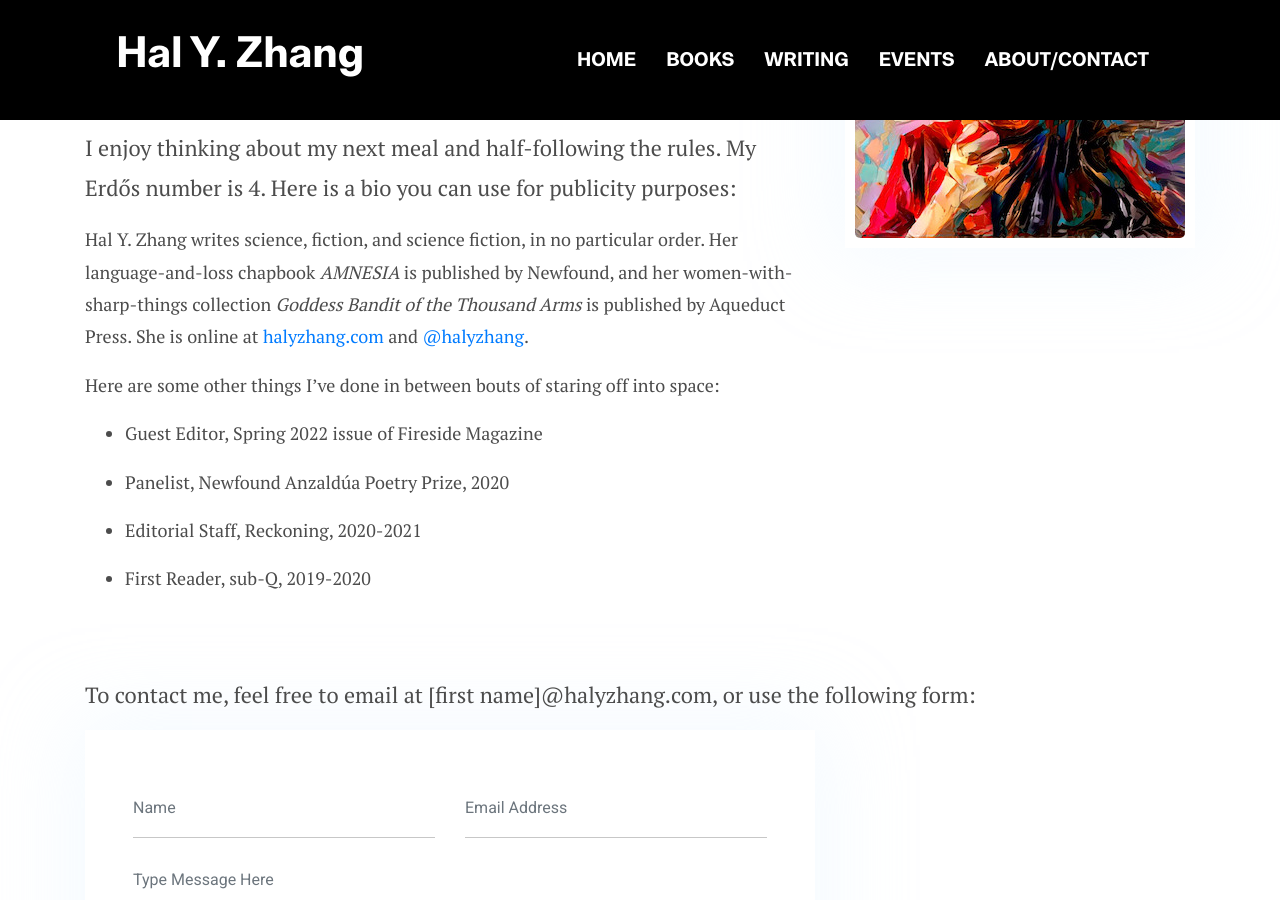
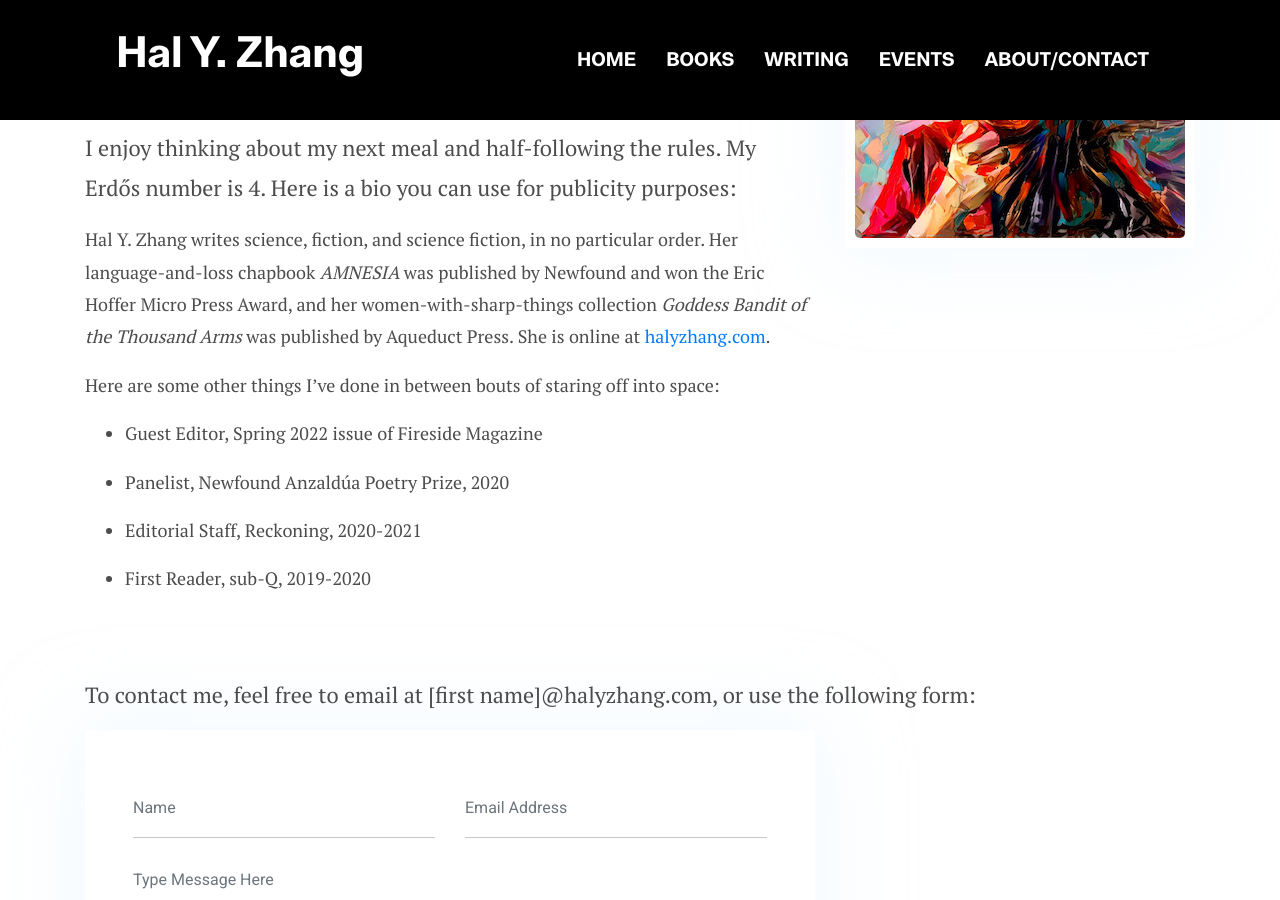
Before and after one commit to abbynicoleyee/abbynicoleyee.github.io, a Jekyll site: the page built from _pages/about.md, in a window 1280 px wide and 900 px high, scrolled down 456 px. Built offline with Jekyll 4.4.1, drawn with Linux system fonts in a browser that asks for light colours.

Commit message:
update bio

```diff
--- a/_pages/about.md
+++ b/_pages/about.md
@@ -8,7 +8,7 @@ signature: assets/images/about/signature.png
 
 <p class="paragraph-lg">I enjoy thinking about my next meal and half-following the rules. My Erd&#337;s number is 4. Here is a bio you can use for publicity purposes:</p>
 
-Hal Y. Zhang writes science, fiction, and science fiction, in no particular order. Her language-and-loss chapbook _AMNESIA_ is published by Newfound, and her women-with-sharp-things collection _Goddess Bandit of the Thousand Arms_ is published by Aqueduct Press. She is online at [halyzhang.com](halyzhang.com) and [@halyzhang](https://twitter.com/halyzhang).
+Hal Y. Zhang writes science, fiction, and science fiction, in no particular order. Her language-and-loss chapbook _AMNESIA_ was published by Newfound and won the Eric Hoffer Micro Press Award, and her women-with-sharp-things collection _Goddess Bandit of the Thousand Arms_ was published by Aqueduct Press. She is online at [halyzhang.com](halyzhang.com).
 
 Here are some other things I've done in between bouts of staring off into space:
 
```
